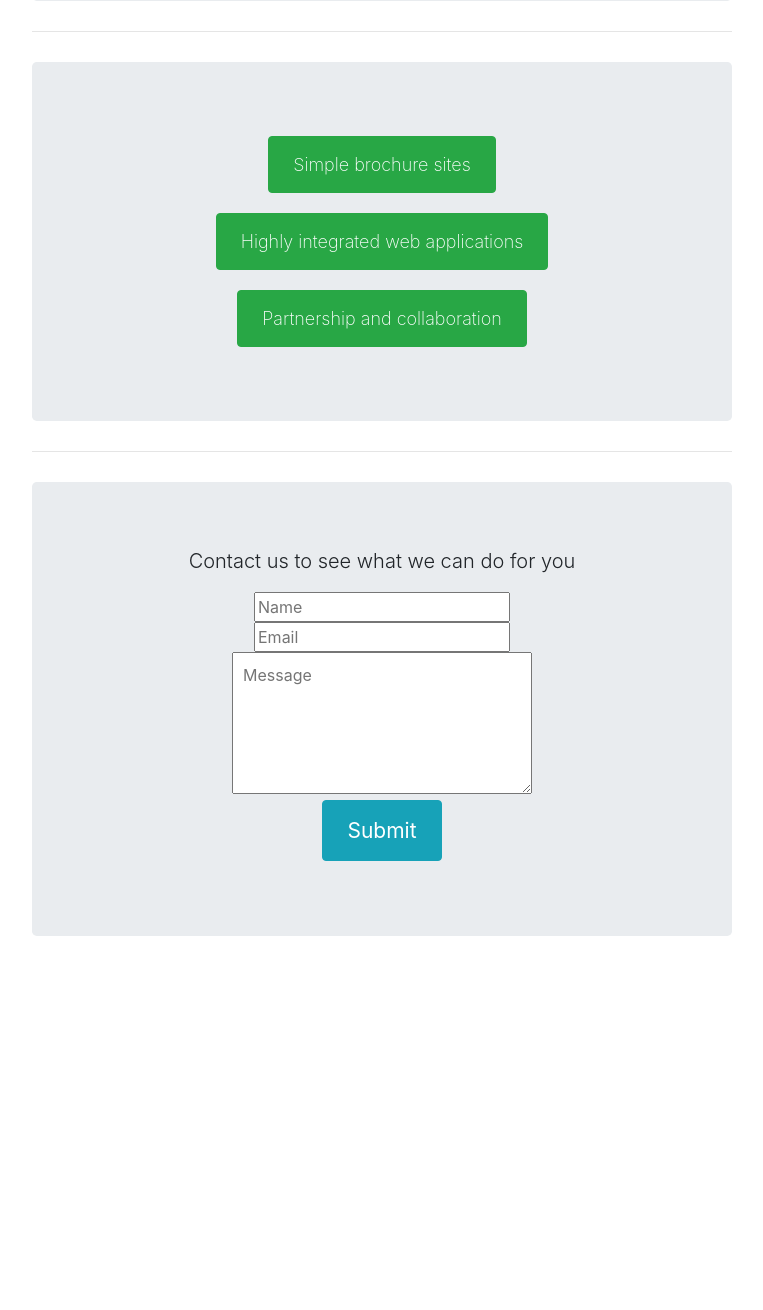
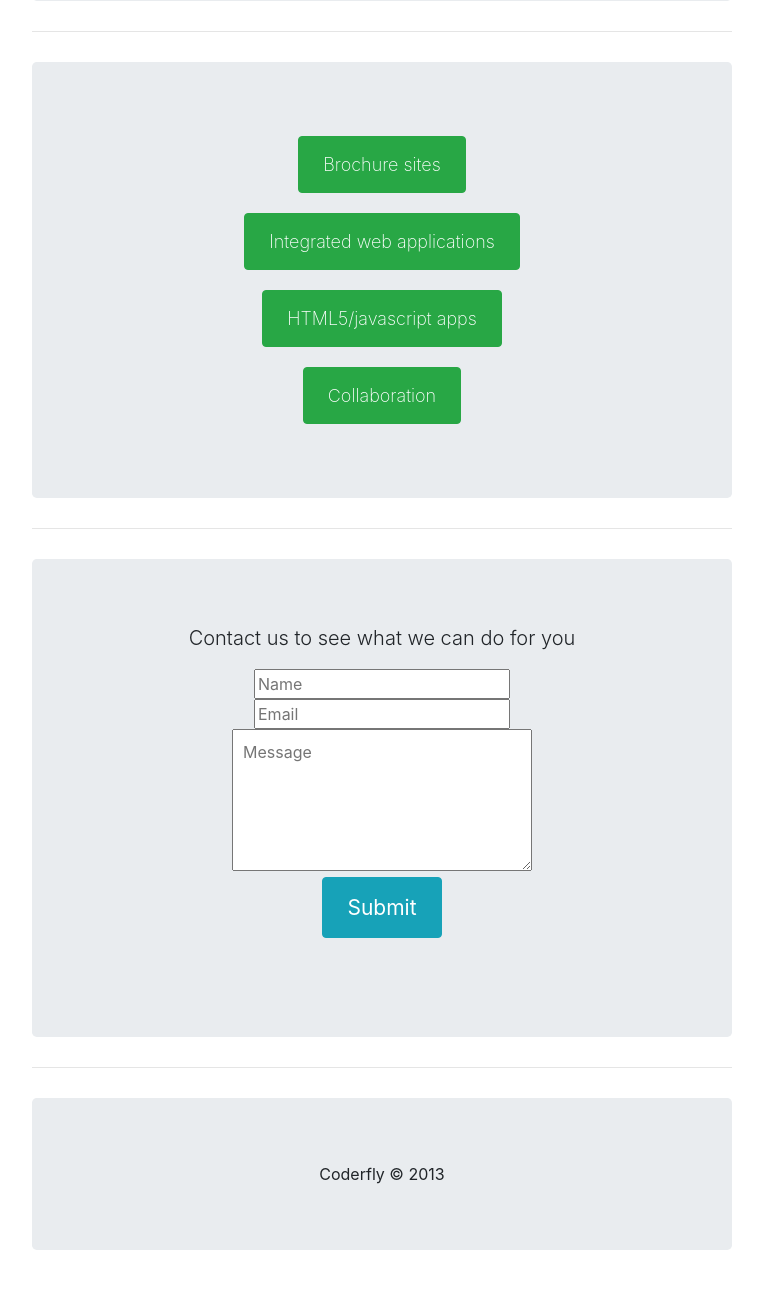
Before and after one commit to pixelcode/coderfly-old, a Django app: page / in a window 1280 px wide. Shown: the part 361-1671 px from the top of the page, without its empty margins (258-1021 px from the left). Before the commit the page ends 1297 px from the top, so only its background shows below. Run offline with Django 3.2, Linux system fonts and the light colour scheme; parts of the project's set-up code (start-up, migrations or seed data) failed here and were passed over; some libraries are stand-ins or nearby versions.

Commit message:
Small fixes

```diff
--- a/coderfly/coderfly/templates/base.html
+++ b/coderfly/coderfly/templates/base.html
@@ -3,6 +3,7 @@
   <head>
     <meta charset="utf-8">
     <title>CoderFly</title>
+    <link rel="shortcut icon" href="{{ STATIC_URL }}img/bee.jpg" />
     <meta name="viewport" content="width=device-width, initial-scale=1.0">
     <meta name="description" content="">
     <meta name="author" content="">
@@ -33,17 +34,10 @@
             </div>
             <hr>
             <div id="about" class="jumbotron">
-                <div type="button" class="btn btn-large btn-success">
-                    <i class="icon-white icon-star"></i> Simple brochure sites
-                </div>
-                <br/>
-                <div type="button" class="btn btn-large btn-success">
-                    <i class="icon-white icon-star"></i> Highly integrated web applications
-                </div>
-                <br/>
-                <div type="button" class="btn btn-large btn-success">
-                    <i class="icon-white icon-star"></i> Partnership and collaboration
-                </div>
+                <div type="button" class="btn btn-large btn-success">Brochure sites</div><br/>
+                <div type="button" class="btn btn-large btn-success">Integrated web applications</div><br/>
+                <div type="button" class="btn btn-large btn-success">HTML5/javascript apps</div><br/>
+                <div type="button" class="btn btn-large btn-success">Collaboration</div>
             </div>
             <hr>
             <div id="contact" class="jumbotron">
@@ -73,12 +67,14 @@
                         </div>
                     </div>
                 </form>
+                <br/>
+            </div>
+            <hr>
+            <div id="footer" class="jumbotron">
+              Coderfly &copy; 2013
             </div>
         </div>
     </div>
-  <div class="footer">
-  </div>
-
     <!-- Placed at the end of the document so the pages load faster -->
     <script src="{{ STATIC_URL }}js/jquery.js"></script>
     <script src="{{ STATIC_URL }}js/underscore.js"></script>
```
